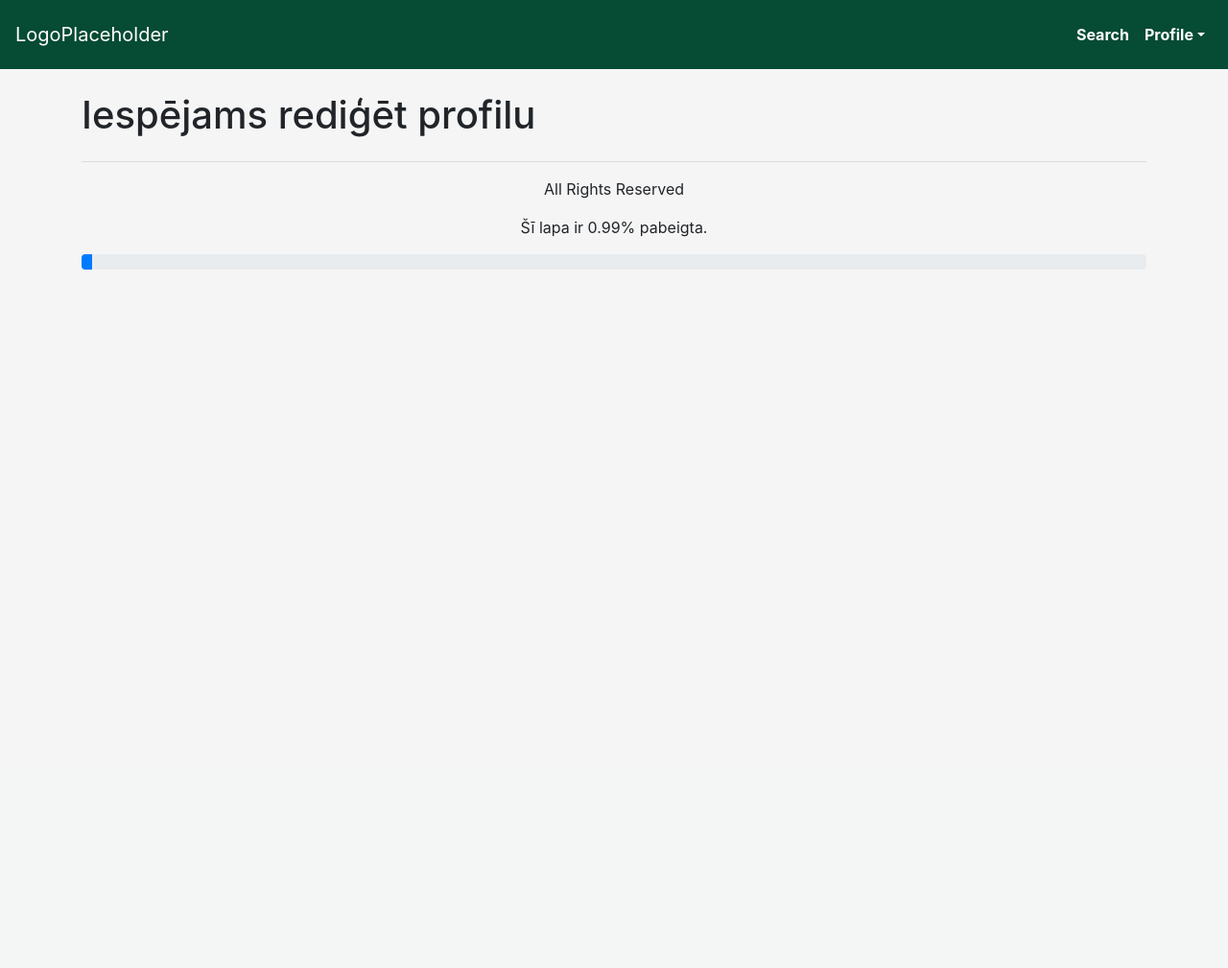
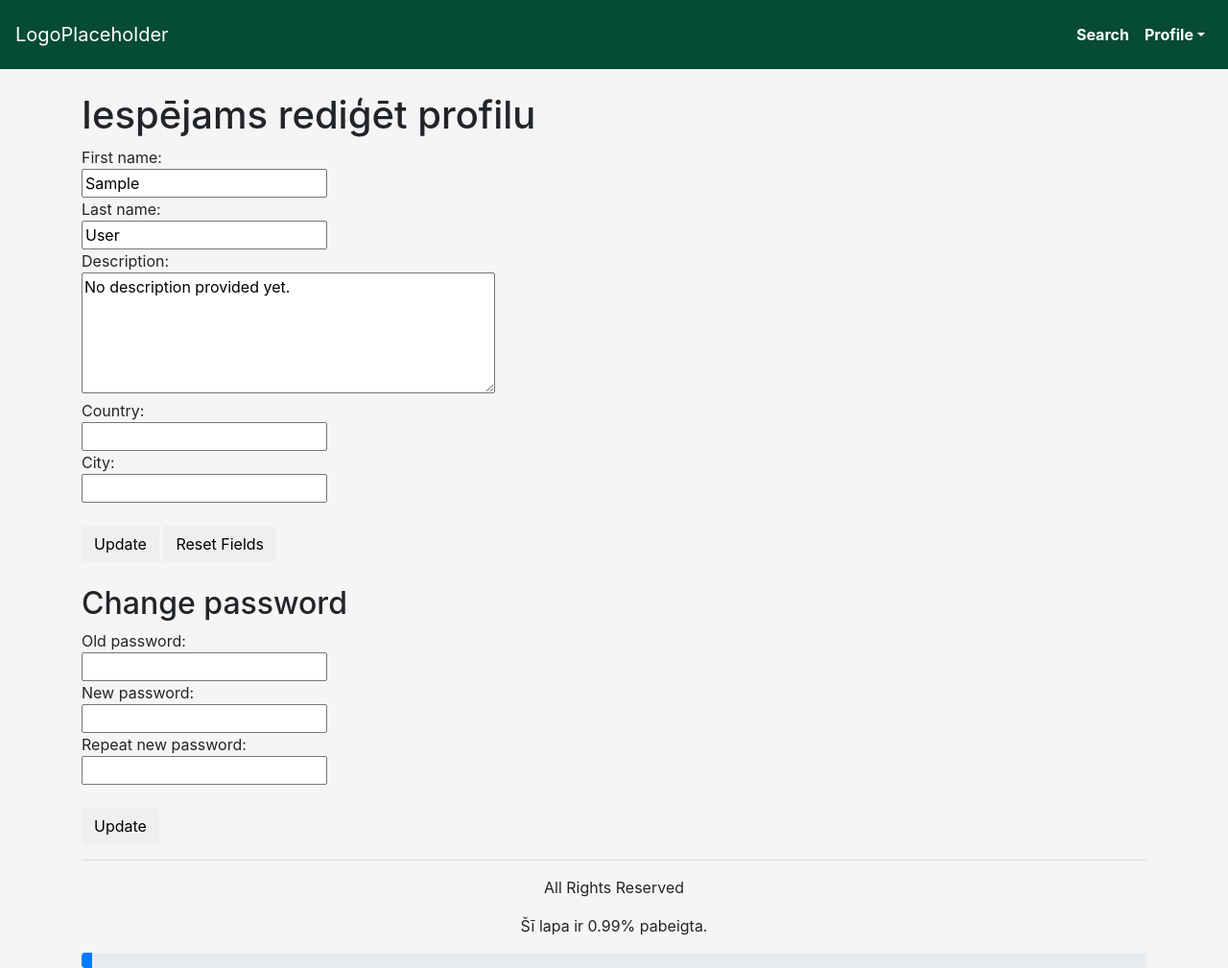
Before and after one commit to dnamsons/hiking-app-django, a Django app: template templates/user/edit_profile.html in a window 1280 px wide. Shown: the whole page at 96% size. Before the commit the page ends 281 px from the top, so only its background shows below. Run offline with Django 3.2, Linux system fonts and the light colour scheme; the template is opened without the code that fills it, so the values that code supplies are empty; the visitor is signed in with stand-in values (Sample User, id 1); some libraries are stand-ins or nearby versions.

Commit message:
edit profile page

```diff
--- a/templates/user/edit_profile.html
+++ b/templates/user/edit_profile.html
@@ -3,9 +3,43 @@
 {% block title %}Edit profile{% endblock %}
 
 {% block content %}
+
+{% if user.is_authenticated %}
+
 <div class="row">
   <div class="col-12">
     <h1>Iespējams rediģēt profilu</h1>
+    <form method="POST" action="/user/edit/update/" id="editform">
+      First name:<br>
+      <input type="text" name="firstname" value="{{ user.first_name }}"><br>
+      Last name:<br>
+      <input type="text" name="lastname" value="{{ user.last_name }}"><br>
+      Description:<br>
+      <textarea name="description" cols="40" rows="5">{{user.userprofile.description}}</textarea><br>
+      Country:<br>
+      <input type="text" name="country" value="{{ user.userprofile.country }}"><br>
+      City:<br>
+      <input type="text" name="city" value="{{ user.userprofile.city }}"><br>
+      <br>
+      <input type="submit" class="btn" value="Update" name="profile_update_btn" />
+      <input type="reset" class="btn" value="Reset Fields">
+    </form>
+    <br>
+    <form action="">
+      <h2>Change password</h2>
+      Old password:<br>
+      <input type="password" name="oldpsw"><br>
+      New password:<br>
+      <input type="password" name="psw1"><br>
+      Repeat new password:<br>
+      <input type="password" name="psw2"><br>
+      <br>
+      <input type="submit" class="btn" value="Update" name="password_update_btn" />
+    </form>
+
   </div>
 </div>
+
+{% endif %}
+
 {% endblock %}
```
